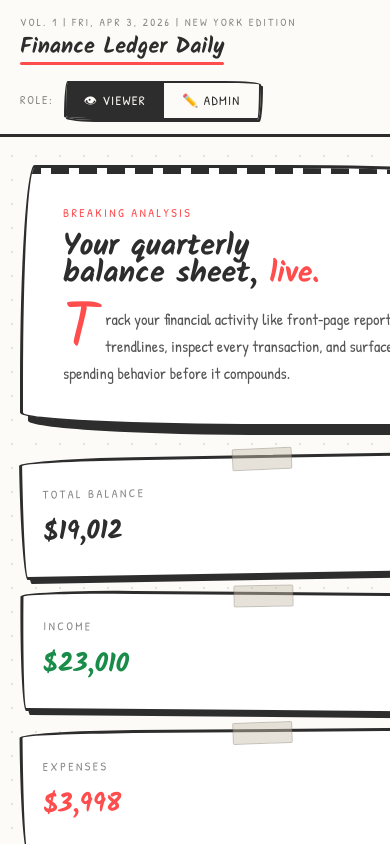
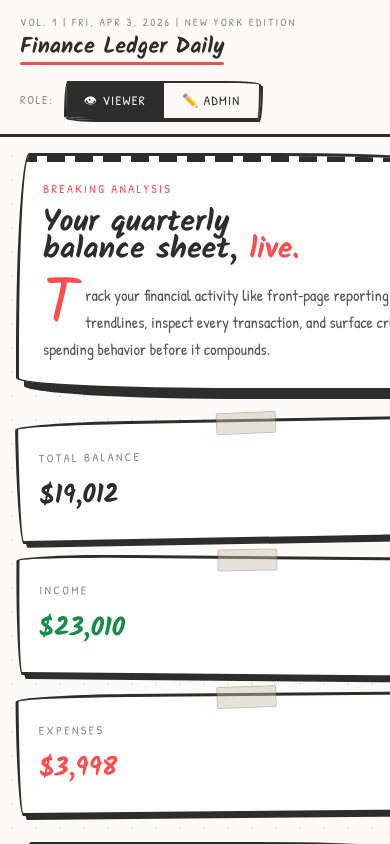
Before and after one commit to ayushhkkkk3585/Zorvyn-Assignment, a Next.js app: page / in a window 390 px wide. Shown: the top 844 px of the page. Built offline with nearby package versions, Linux system fonts and the light colour scheme; a web font is replaced by a local one.

Commit message:
fixed overflow

```diff
--- a/app/page.module.css
+++ b/app/page.module.css
@@ -778,10 +778,12 @@
 }
 
 /* ─── Responsive ────────────────────────────────────────────────────────────── */
-@media (max-width: 700px) {
-  .hero        { grid-template-columns: 1fr; }
+@media (max-width: 800px) {
+  .hero        { grid-template-columns: 1fr; padding: 24px; }
   .heroDeco    { display: none; }
   .summaryGrid { grid-template-columns: 1fr; }
   .chartsGrid  { grid-template-columns: 1fr; }
-  .insightsBar { grid-template-columns: 1fr; }
+  .insightsBar { grid-template-columns: 1fr; gap: 16px; padding: 20px; }
+  .txSection   { padding: 16px; }
+  .main        { padding: 16px 16px 40px; }
 }
```
